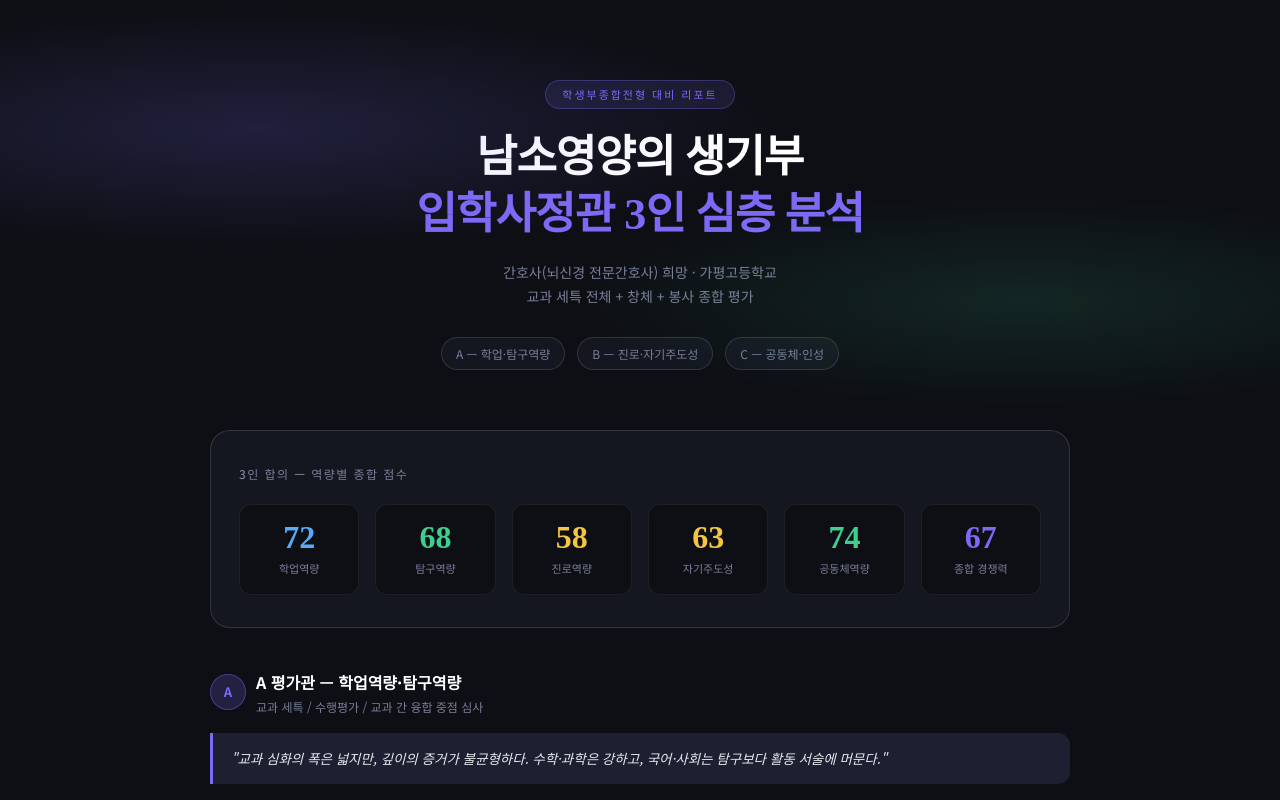
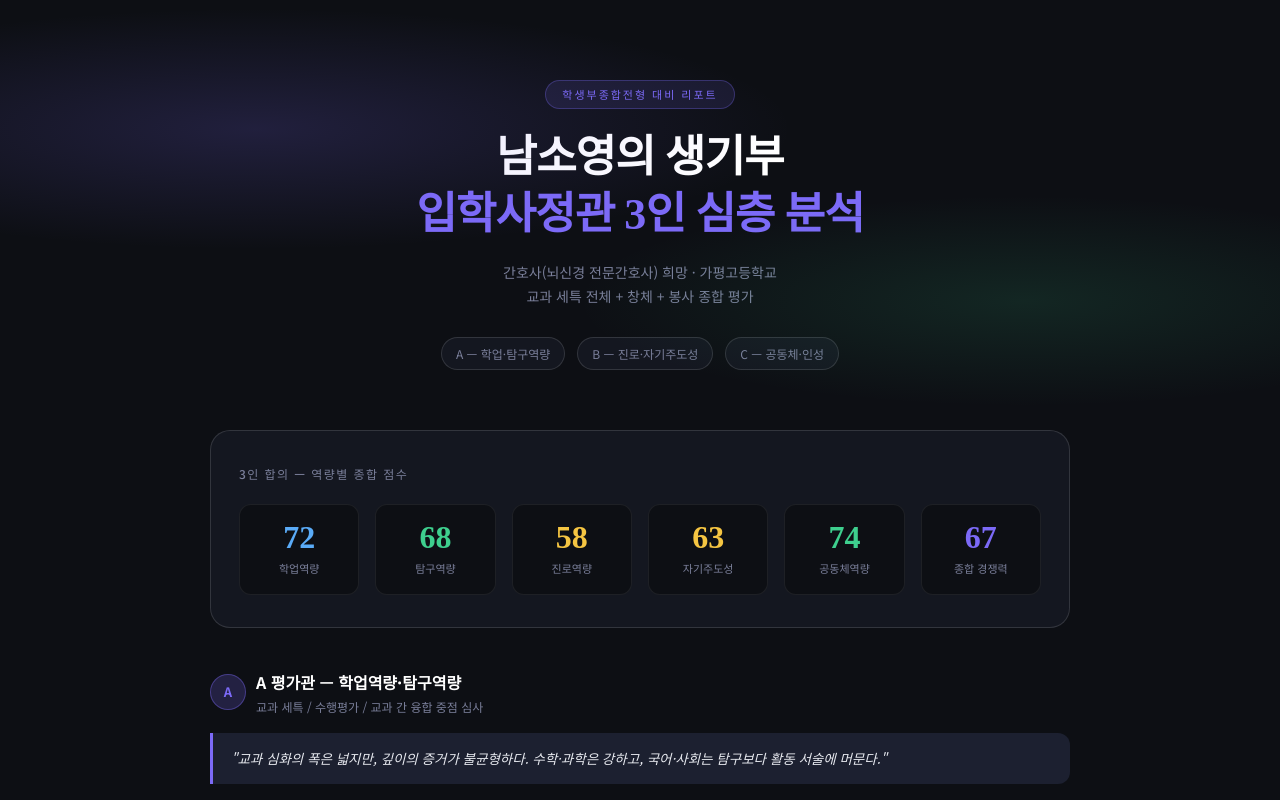
Before and after one commit to GAPYUNGHIGH-hub/saenggibu-report, a plain HTML site: page index.html in a window 1280 px wide. Shown: the top 800 px of the page. Drawn offline with Linux system fonts and the light colour scheme.

Commit message:
Update index.html

```diff
--- a/index.html
+++ b/index.html
@@ -276,7 +276,7 @@ footer {
 
 <div class="hero">
   <div class="hero-eyebrow">학생부종합전형 대비 리포트</div>
-  <h1>남소영양의 생기부<br><em>입학사정관 3인 심층 분석</em></h1>
+  <h1>남소영의 생기부<br><em>입학사정관 3인 심층 분석</em></h1>
   <p class="hero-sub">간호사(뇌신경 전문간호사) 희망 · 가평고등학교<br>교과 세특 전체 + 창체 + 봉사 종합 평가</p>
   <div class="hero-meta">
     <span class="meta-chip">A — 학업·탐구역량</span>
```
